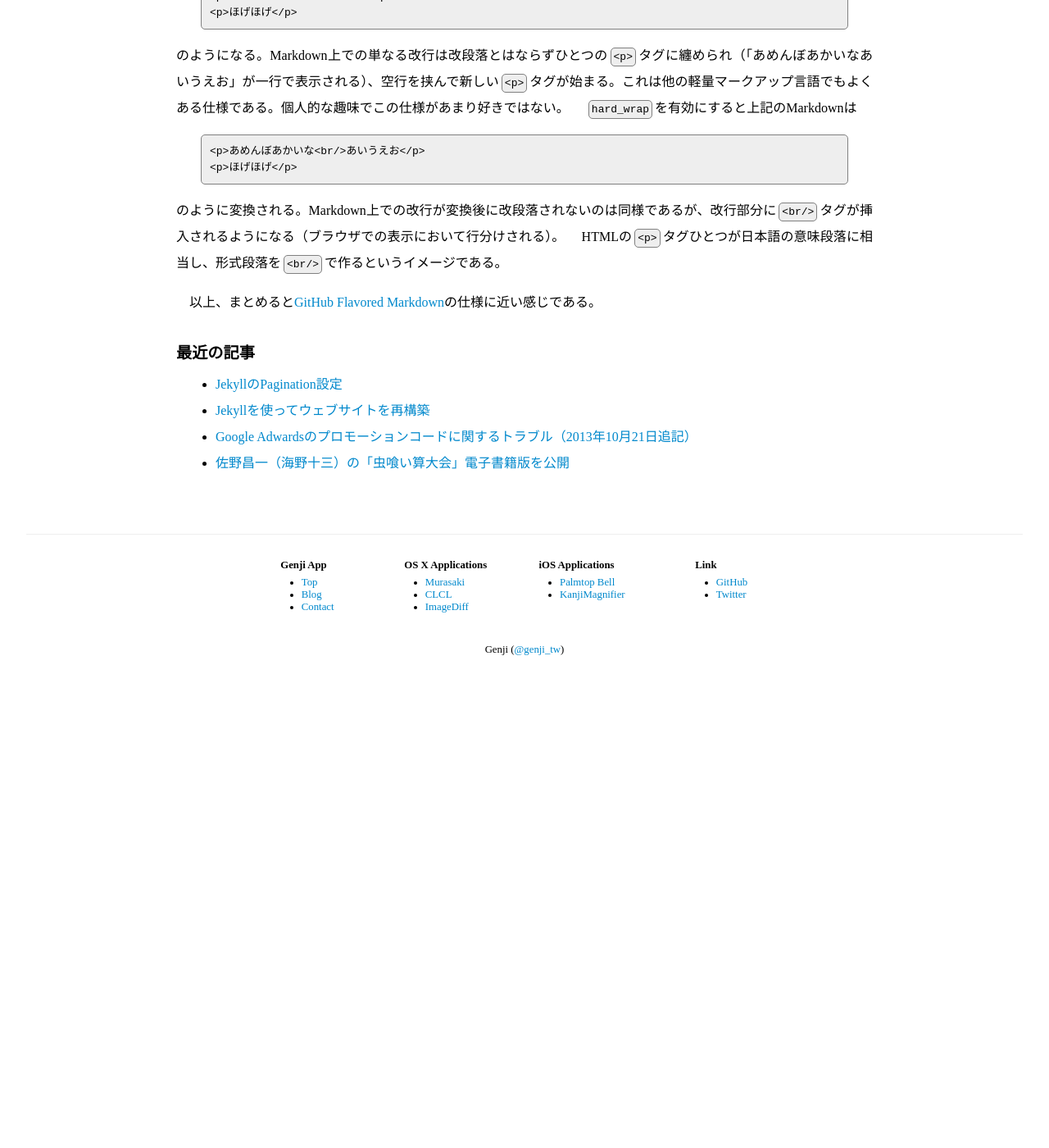
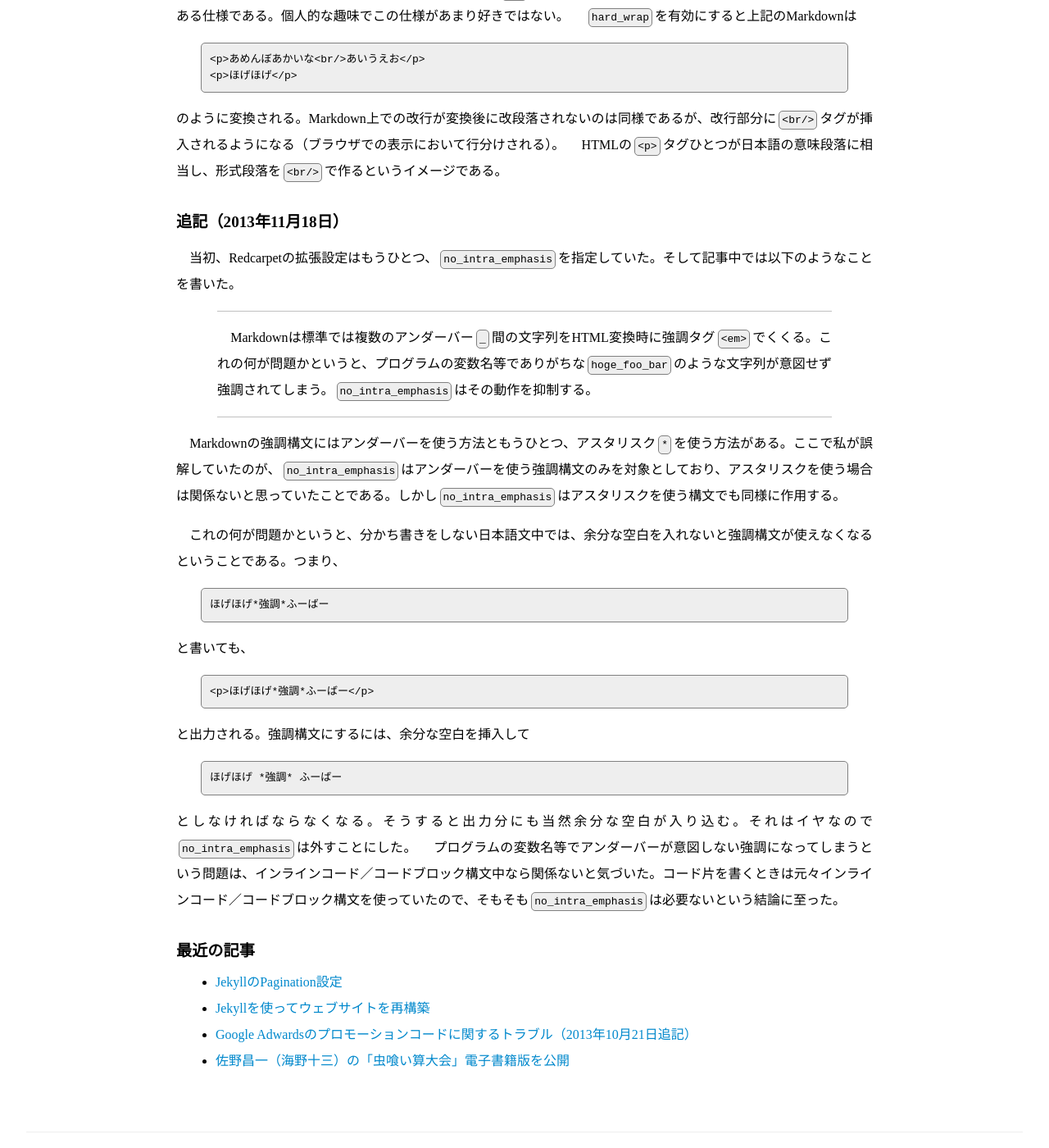
Before and after one commit to GenjiApp/genjiapp.github.io, a Jekyll site: the page built from _posts/2013-11-13-jekyll-config-for-markdown.md, in a window 1280 px wide and 1400 px high, scrolled down 1320 px. Shown: the whole window at 82% size. Built offline with Jekyll 4.4.1, drawn with Linux system fonts in a browser that asks for light colours; Markdown is read by kramdown in place of the engine named in the settings; before the commit the page ends 2140 px from its top, so only the background shows below that; some of the changed text lies outside the part shown.

Commit message:
edit post 'JekyllのMarkdown設定'

````diff
--- a/_posts/2013-11-13-jekyll-config-for-markdown.md
+++ b/_posts/2013-11-13-jekyll-config-for-markdown.md
@@ -1,6 +1,6 @@
 ---
 layout: post
-title: JekyllのMarkdown設定メモ
+title: JekyllのMarkdown設定（2013年11月18日追記）
 date: 2013-11-13 12:37
 ---
 　[Jekyllを使ってウェブサイトとブログの再構築をした]({% post_url 2013-11-13-rebuild-website-by-using-jekyll %})。その際に用いたMarkdown用の設定メモ。
@@ -23,17 +23,15 @@
 <script async src="//platform.twitter.com/widgets.js" charset="utf-8"></script>
 ```
 
-がうまく変換できずエラーを吐くことに気がついたから。`_config.yml`で`markdown: redcarpet`と指定することで、MarkdownレンダラをMarukuからRedcarpetに変更できる。
+がうまく変換できずエラーを吐くことに気がついたから。`_config.yml`で`markdown: redcarpet`と指定することで、MarkdownレンダラをMarukuからRedcarpetに変更できる。Redcarpetなら上記の埋め込みコードを正常に処理できる。
 
 ## Redcarpetの拡張設定
 
-　指定した拡張は`no_intra_emphasis`、`autolink`、`hard_wrap`の3つ。
-
-　Markdownは標準では複数のアンダーバー`_`間の文字列をHTML変換時に強調タグ`<em>`でくくる。これの何が問題かというと、プログラムの変数名等でありがちな`hoge_foo_bar`のような文字列が意図せず強調されてしまう。`no_intra_emphasis`はその動作を抑制する。
+　指定した拡張は`autolink`、`hard_wrap`の2つ。
 
 　`autolink`はhttp://genjiapp.com/ のような文字列を自動でリンクに変換してくれる。
 
-　最後に`hard_wrap`。Markdownは標準では空行を挿入しないと改段落にならない（ブラウザでの表示で行分けされない）。つまり、
+　次に`hard_wrap`。Markdownは標準では空行を挿入しないと改段落にならない（ブラウザでの表示で行分けされない）。つまり、
 
 ```
 あめんぼあかいな
@@ -60,4 +58,31 @@
 のように変換される。Markdown上での改行が変換後に改段落されないのは同様であるが、改行部分に`<br/>`タグが挿入されるようになる（ブラウザでの表示において行分けされる）。
 　HTMLの`<p>`タグひとつが日本語の意味段落に相当し、形式段落を`<br/>`で作るというイメージである。
 
-　以上、まとめると[GitHub Flavored Markdown](https://help.github.com/articles/github-flavored-markdown)の仕様に近い感じである。
+## 追記（2013年11月18日）
+
+　当初、Redcarpetの拡張設定はもうひとつ、`no_intra_emphasis`を指定していた。そして記事中では以下のようなことを書いた。
+
+> 　Markdownは標準では複数のアンダーバー`_`間の文字列をHTML変換時に強調タグ`<em>`でくくる。これの何が問題かというと、プログラムの変数名等でありがちな`hoge_foo_bar`のような文字列が意図せず強調されてしまう。`no_intra_emphasis`はその動作を抑制する。
+
+　Markdownの強調構文にはアンダーバーを使う方法ともうひとつ、アスタリスク`*`を使う方法がある。ここで私が誤解していたのが、`no_intra_emphasis`はアンダーバーを使う強調構文のみを対象としており、アスタリスクを使う場合は関係ないと思っていたことである。しかし`no_intra_emphasis`はアスタリスクを使う構文でも同様に作用する。
+
+　これの何が問題かというと、分かち書きをしない日本語文中では、余分な空白を入れないと強調構文が使えなくなるということである。つまり、
+
+```
+ほげほげ*強調*ふーばー
+```
+
+と書いても、
+
+```
+<p>ほげほげ*強調*ふーばー</p>
+```
+
+と出力される。強調構文にするには、余分な空白を挿入して
+
+```
+ほげほげ *強調* ふーばー
+```
+
+としなければならなくなる。そうすると出力分にも当然余分な空白が入り込む。それはイヤなので`no_intra_emphasis`は外すことにした。
+　プログラムの変数名等でアンダーバーが意図しない強調になってしまうという問題は、インラインコード／コードブロック構文中なら関係ないと気づいた。コード片を書くときは元々インラインコード／コードブロック構文を使っていたので、そもそも`no_intra_emphasis`は必要ないという結論に至った。
````
Also changed, not shown: other parts of _posts/2013-11-13-jekyll-config-for-markdown.md (+1 -1 lines).
